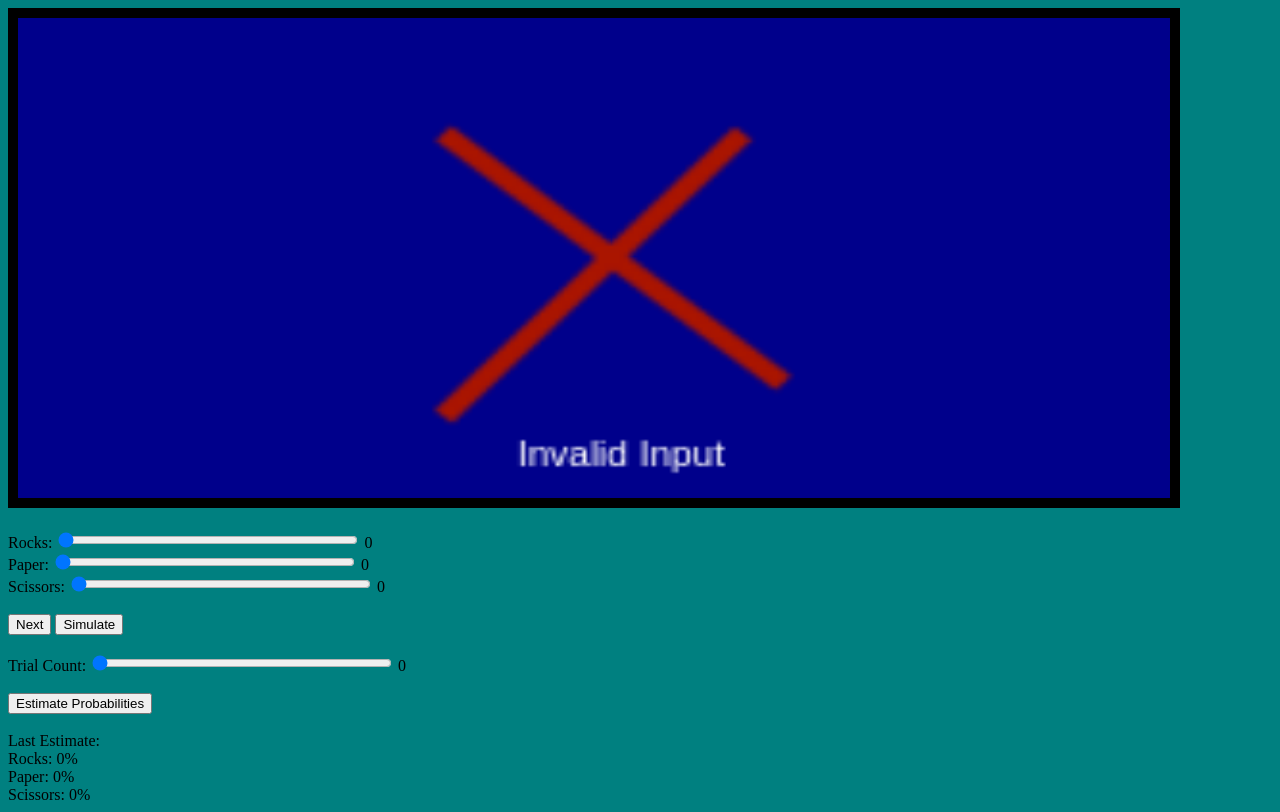
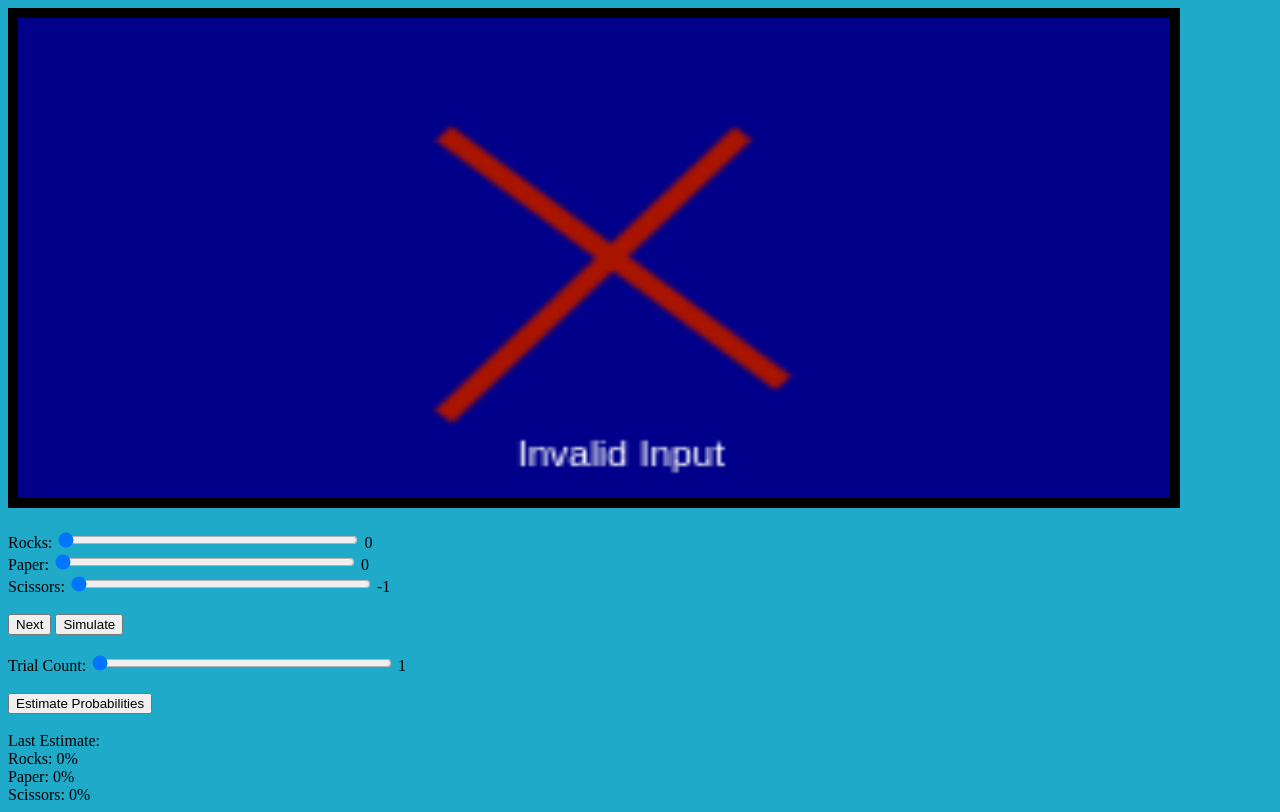
Before and after one commit to MichaelMurry49/Rock-Paper-Scissors, a website with bundled scripts: page index.html in a window 1280 px wide. Both pictures are taken after a click on the button "Next". Built offline with nearby package versions, Linux system fonts and the light colour scheme.

Commit message:
fix input updating issue

```diff
--- a/index.html
+++ b/index.html
@@ -22,7 +22,7 @@
             </br> </br>
             Trial Count:
             <input type="range" id="trialcount" oninput="amount4.value=trialcount.value" value="1" min="1" max="1000"/>
-            <output id="amount4" name="amount4" for="trialcount">0</output>
+            <output id="amount4" name="amount4" for="trialcount">1</output>
             </br></br><button id="estimate">Estimate Probabilities</button>
             </br></br> Last Estimate:
             </br> Rocks: <span id="rock-prob">0</span>%
--- a/src/index.js
+++ b/src/index.js
@@ -41,7 +41,6 @@ class Index {
 
     draw(ctx){
         debugger;
-        console.log("ctx", ctx.height, ctx.width)
         ctx.clearRect(0, 0, 10000, 10000)
         if(this.game.getUnitCount() <= 1){
             debugger;
@@ -144,6 +143,9 @@ class Index {
             let sim = document.getElementById("sim");
             let estimate = document.getElementById("estimate")
             console.log(rocks)
+            index.amount = document.getElementById("amount")
+            index.amount2 = document.getElementById("amount2")
+            index.amount3 = document.getElementById("amount3")
             index.rocks = document.getElementById("rocks")
             index.paper = document.getElementById("paper")
             index.scissors = document.getElementById("scissors")
@@ -158,13 +160,16 @@ class Index {
                 let paper = parseInt(index.paper.value,10);
                 let scissors = parseInt(index.scissors.value,10);
                 console.log("test")
-                console.log(index.rocks.value)
+                console.log(index.rocks.value, rocks)
                 index.nextStep(rocks, paper, scissors);
                 console.log(index.game.getRock(), "what")
                 debugger
-                index.rocks.setAttribute("value", index.game.getRock());
-                index.paper.setAttribute("value", index.game.getPaper());
-                index.scissors.setAttribute("value", index.game.getScissors());
+                index.rocks.value = index.game.getRock();
+                index.amount.innerHTML = index.game.getRock();
+                index.paper.value = index.game.getPaper();
+                index.amount2.innerHTML = index.game.getPaper();
+                index.scissors.value = index.game.getScissors();
+                index.amount3.innerHTML = index.game.getScissors();
                 // debugger;
                 console.log(this)
                 index.draw(ctx);
@@ -174,9 +179,12 @@ class Index {
                 let paper = parseInt(index.paper.value, 10);
                 let scissors = parseInt(index.scissors.value, 10);
                 index.simulate(rocks, paper, scissors);
-                index.rocks.setAttribute("value", index.game.getRock());
-                index.paper.setAttribute("value", index.game.getPaper());
-                index.scissors.setAttribute("value", index.game.getScissors());
+                index.rocks.value = index.game.getRock();
+                index.amount.innerHTML = index.game.getRock();
+                index.paper.value = index.game.getPaper();
+                index.amount2.innerHTML = index.game.getPaper();
+                index.scissors.value = index.game.getScissors();
+                index.amount3.innerHTML = index.game.getScissors();
                 index.draw(ctx);
             })
             estimate.addEventListener("click", () => {
--- a/styles.css
+++ b/styles.css
@@ -1,5 +1,5 @@
 body {
-    background-color: teal;
+    background-color: rgb(30, 170, 200);
 }
 
 #rock-paper-scissors {
```
Also changed, not shown: dist/main.js.
